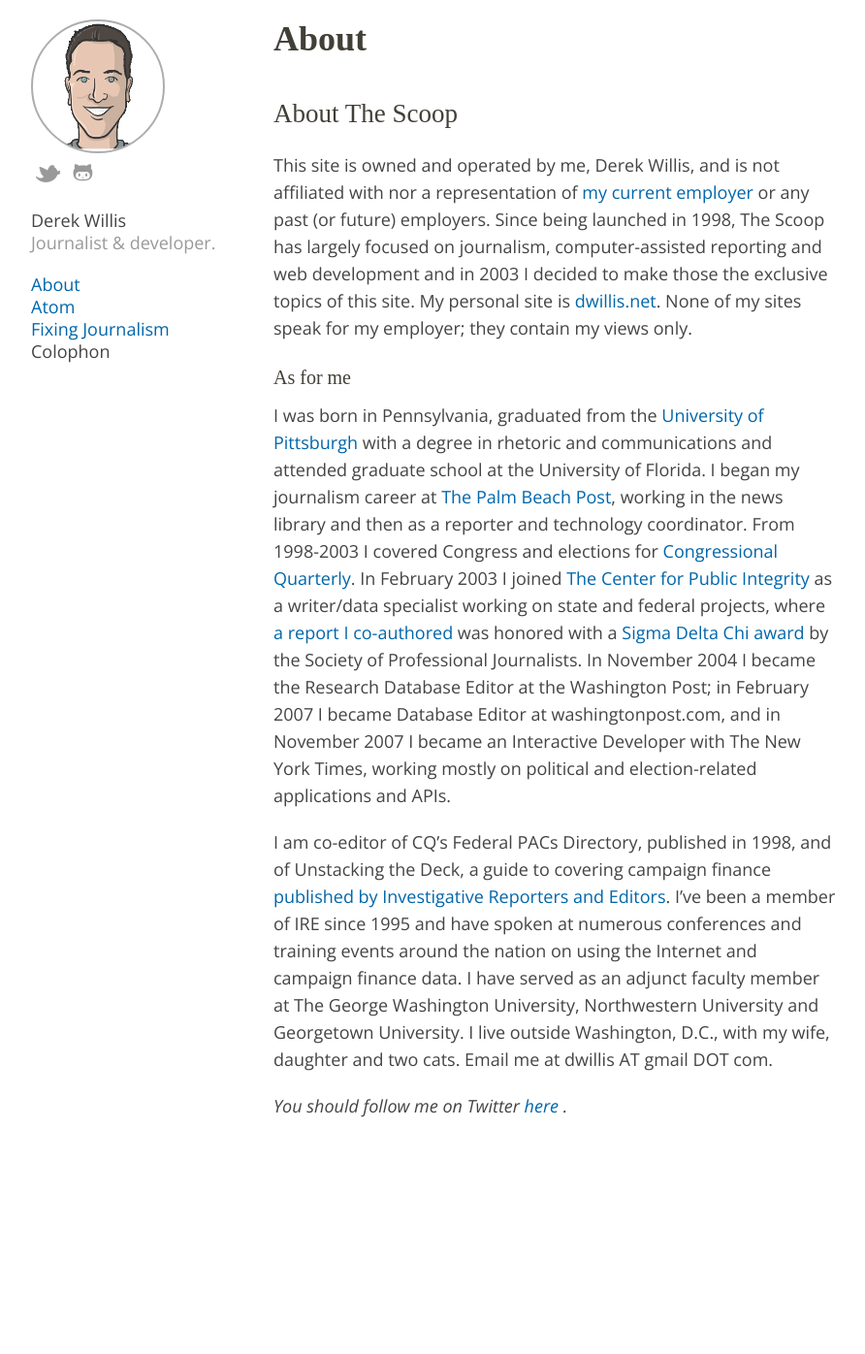
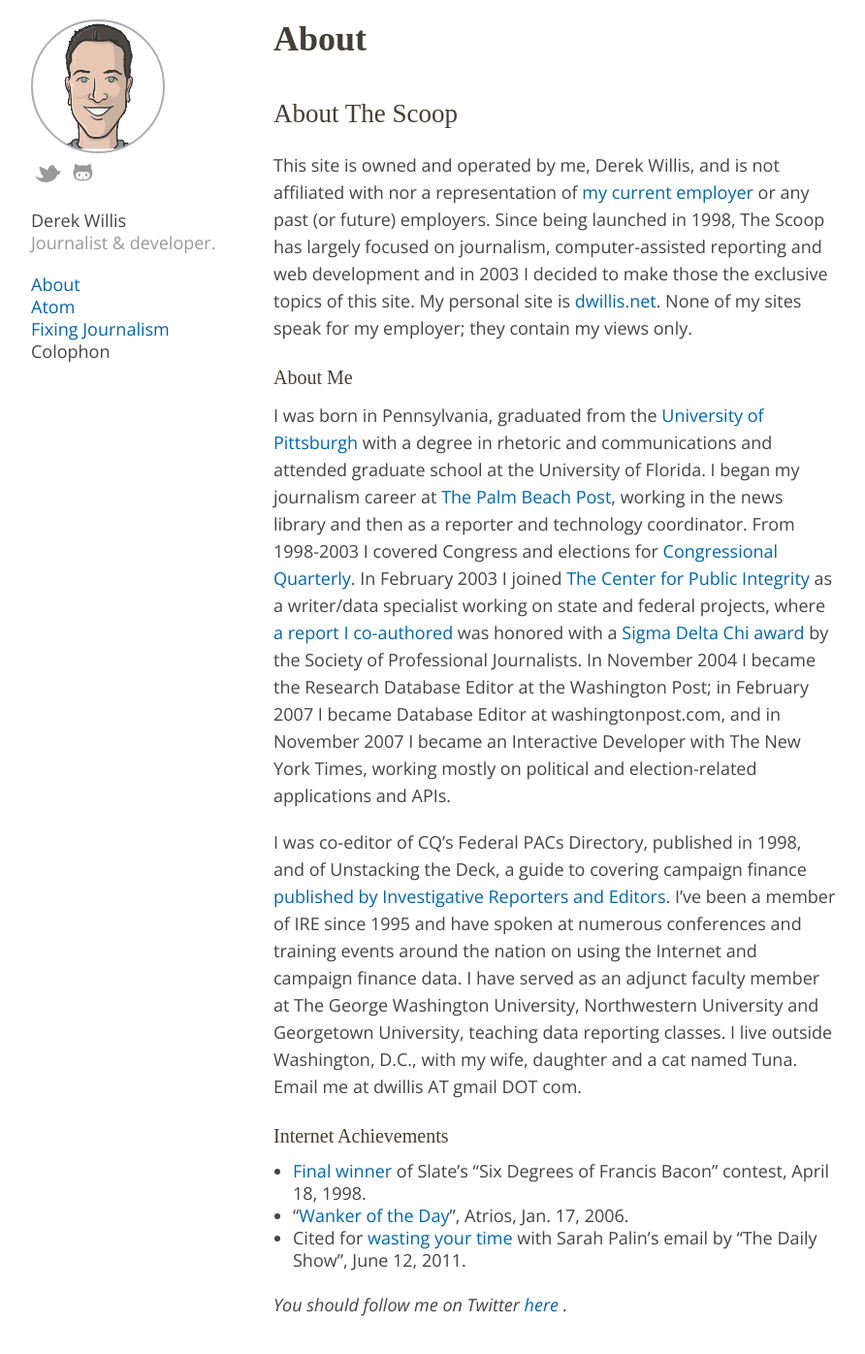
Before and after one commit to dwillis/dwillis.github.com, a Jekyll site: the page built from about.md, in a window 1280 px wide and 1400 px high. Shown: the top 1396 px of the window at 97% size, without its empty margins (138-1030 px from the left). Built offline with Jekyll 4.4.1, drawn with Linux system fonts in a browser that asks for light colours; some web fonts are replaced.

Commit message:
updated bio

```diff
--- a/about.md
+++ b/about.md
@@ -8,8 +8,14 @@
 
 This site is owned and operated by me, Derek Willis, and is not affiliated with nor a representation of [my current employer](http://www.nytimes.com/) or any past (or future) employers. Since being launched in 1998, The Scoop has largely focused on journalism, computer-assisted reporting and web development and in 2003 I decided to make those the exclusive topics of this site. My personal site is [dwillis.net](http://dwillis.net). None of my sites speak for my employer; they contain my views only.
 
-### As for me
+### About Me
 
 I was born in Pennsylvania, graduated from the [University of Pittsburgh](http://www.pitt.edu/) with a degree in rhetoric and communications and attended graduate school at the University of Florida. I began my journalism career at [The Palm Beach Post](http://www.pbpost.com/), working in the news library and then as a reporter and technology coordinator. From 1998-2003 I covered Congress and elections for [Congressional Quarterly](http://www.cq.com/). In February 2003 I joined [The Center for Public Integrity](http://www.publicintegrity.org/) as a writer/data specialist working on state and federal projects, where [a report I co-authored](http://www.publicintegrity.org/politics/elections/silent-partners) was honored with a [Sigma Delta Chi award](http://www.spj.org/news.asp?ref=364) by the Society of Professional Journalists. In November 2004 I became the Research Database Editor at the Washington Post; in February 2007 I became Database Editor at washingtonpost.com, and in November 2007 I became an Interactive Developer with The New York Times, working mostly on political and election-related applications and APIs.
 
-I am co-editor of CQ’s Federal PACs Directory, published in 1998, and of Unstacking the Deck, a guide to covering campaign finance [published by Investigative Reporters and Editors](http://www.ire.org/resource-center/books/). I’ve been a member of IRE since 1995 and have spoken at numerous conferences and training events around the nation on using the Internet and campaign finance data. I have served as an adjunct faculty member at The George Washington University, Northwestern University and Georgetown University. I live outside Washington, D.C., with my wife, daughter and two cats. Email me at dwillis AT gmail DOT com.
+I was co-editor of CQ’s Federal PACs Directory, published in 1998, and of Unstacking the Deck, a guide to covering campaign finance [published by Investigative Reporters and Editors](http://www.ire.org/resource-center/books/). I’ve been a member of IRE since 1995 and have spoken at numerous conferences and training events around the nation on using the Internet and campaign finance data. I have served as an adjunct faculty member at The George Washington University, Northwestern University and Georgetown University, teaching data reporting classes. I live outside Washington, D.C., with my wife, daughter and a cat named Tuna. Email me at dwillis AT gmail DOT com.
+
+### Internet Achievements
+
+* [Final winner](http://www.slate.com/articles/news_and_politics/six_degrees_of_francis_bacon/1998/04/_2.single.html) of Slate's "Six Degrees of Francis Bacon" contest, April 18, 1998.
+* "[Wanker of the Day](http://www.eschatonblog.com/2006/01/wanker-of-day_17.html)", Atrios, Jan. 17, 2006.
+* Cited for [wasting your time](http://www.mediaite.com/tv/jon-stewart-blasts-media-for-wasting-our-time-with-palin-emails/) with Sarah Palin's email by "The Daily Show", June 12, 2011.
```
